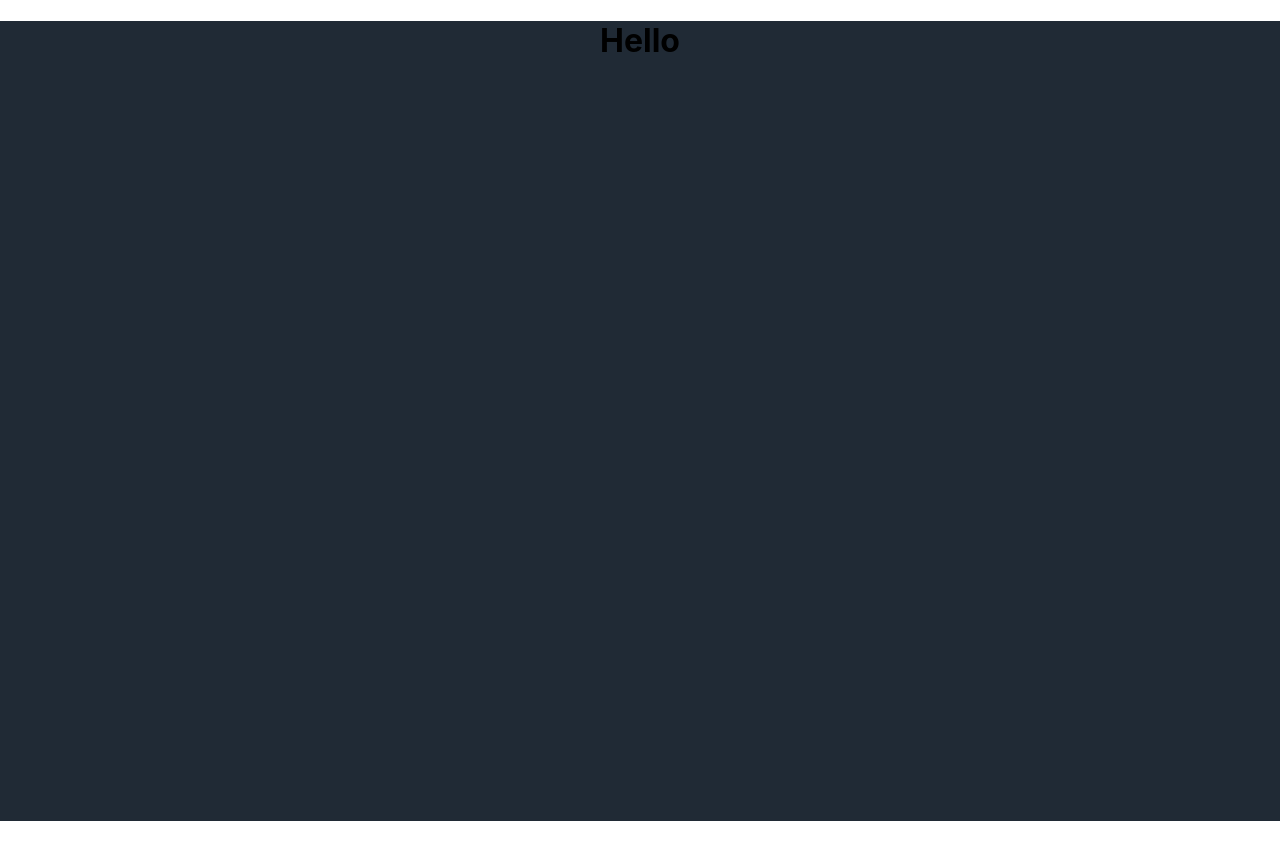
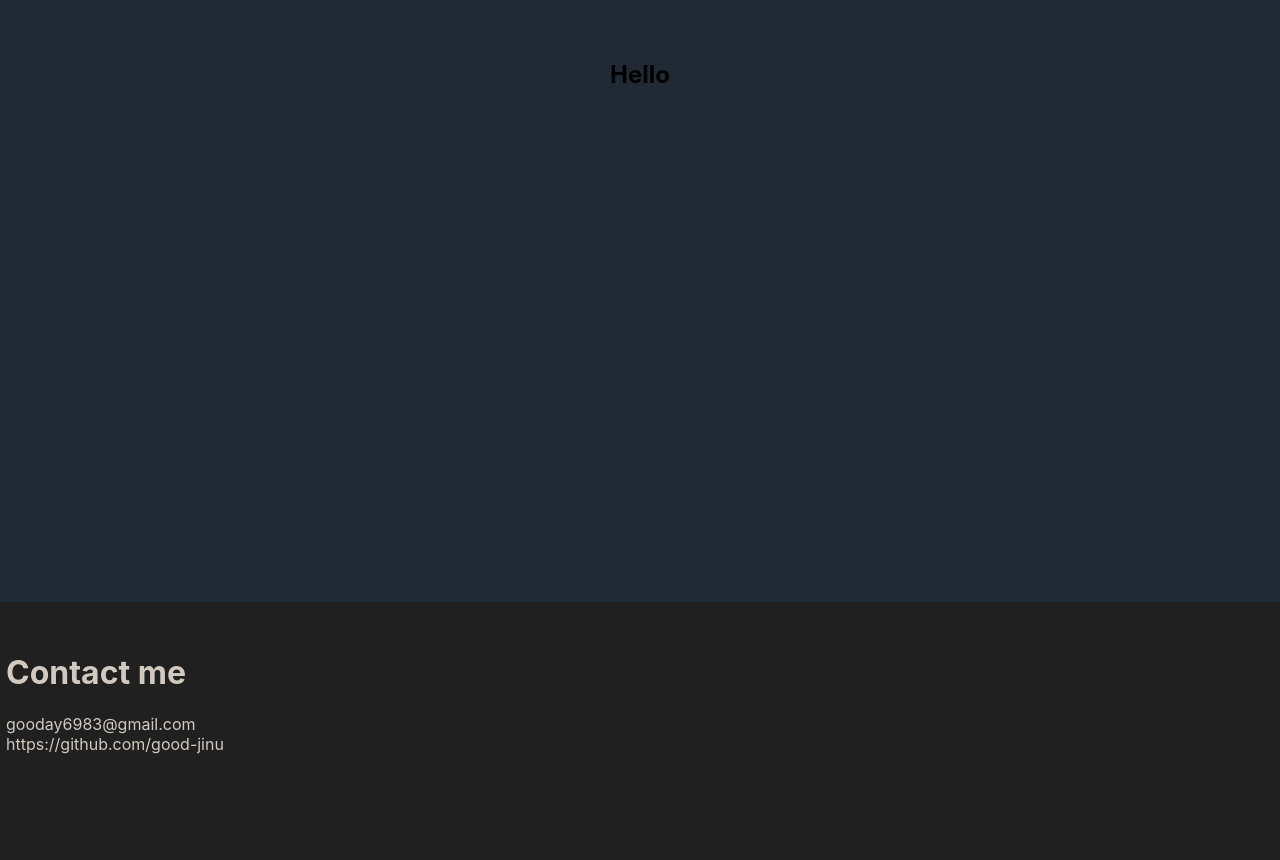
Before and after one commit to good-jinu/blog-old, a React (Create React App) app: page /contents/0 in a window 1280 px wide. Shown: the top 860 px of the page. Before the commit the page ends 821 px from the top, so only its background shows below. Built offline with nearby package versions, Linux system fonts and the light colour scheme.

Commit message:
Updates on page structures

```diff
--- a/src/App.js
+++ b/src/App.js
@@ -1,7 +1,8 @@
 import React from 'react';
 import './App.css';
 import { Route, Switch } from 'react-router-dom';
-import { Home, About, ContentID, Contents, More } from './pages';
+import { Home } from './pages';
+import routes from './routes';
 
 class App extends React.Component {
   constructor(props) {
@@ -21,10 +22,7 @@ class App extends React.Component {
         </div>
         <Switch>
           <Route exact path="/" component={Home}/>
-          <Route path="/about" component={About}/>
-					<Route path="/contents/:cid" component={ContentID}/>
-          <Route path="/contents"  component={Contents}/>
-          <Route path="/more" component={More}/>
+          <Route path="/:pth" component={routes}/>
         </Switch>
       </div>
     );
--- a/src/pages/About.js
+++ b/src/pages/About.js
@@ -1,10 +1,8 @@
-import { Header, Footer } from './structure';
 import './About.css';
 
 const About = () => {
   return (
     <div className="mainbody">
-      <Header />
       <section>
         <article className="whoAmI responsive-font">
           <div>LEE JIN WOO</div>
@@ -31,7 +29,6 @@ const About = () => {
           </div>
         </article>
       </section>
-      <Footer />
     </div>
   );
 }
--- a/src/pages/ContentID.js
+++ b/src/pages/ContentID.js
@@ -1,6 +1,8 @@
 function ContentID() {
 	return (
-		<h1>Hello</h1>
+		<section>
+			<h1>Hello</h1>
+		</section>
 	);
 }
 
--- a/src/pages/Contents.js
+++ b/src/pages/Contents.js
@@ -1,6 +1,5 @@
 import React from 'react';
 import { Link } from 'react-router-dom';
-import { Header, Footer } from './structure';
 import axios from 'axios';
 import './Contents.css';
 
@@ -33,7 +32,7 @@ class Contents extends React.Component {
 
 	render() {
 		const showPostings = this.state.posts.map((item, index)=>
-			<Link to={item.cid.toString()}>
+			<Link to={"/contents/"+item.cid.toString()}>
 				<div className="posting" key={index.toString()}>
 					<h1>{item.title}</h1>
 					<p>{item.desc}</p>
@@ -43,13 +42,11 @@ class Contents extends React.Component {
 
 		return (
 			<div className="mainbody">
-				<Header />
 					<section>
 						<article className="posting-board">
 							{showPostings}
 						</article>
 					</section>
-				<Footer />
 			</div>
 		);
 	}
--- a/src/pages/More.js
+++ b/src/pages/More.js
@@ -1,13 +1,9 @@
-import { Header, Footer } from './structure';
-
 const More = () => {
   return (
     <div className="mainbody">
-      <Header />
       <section>
         <nav>Hello</nav>
       </section>
-      <Footer />
     </div>
   );
 }
--- /dev/null
+++ b/src/routes/index.js
@@ -0,0 +1,18 @@
+import { Route, Switch } from 'react-router-dom';
+import { About, ContentID, Contents, More } from '../pages';
+import { Header, Footer } from '../pages/structure';
+
+export default function routes() {
+  return (
+    <>
+    <Header />
+    <Switch>
+      <Route path="/about" component={About}/>
+      <Route path="/contents/:cid" component={ContentID}/>
+      <Route path="/contents"  component={Contents}/>
+      <Route path="/more" component={More}/>
+    </Switch>
+    <Footer/>
+    </>
+  )
+}
```
